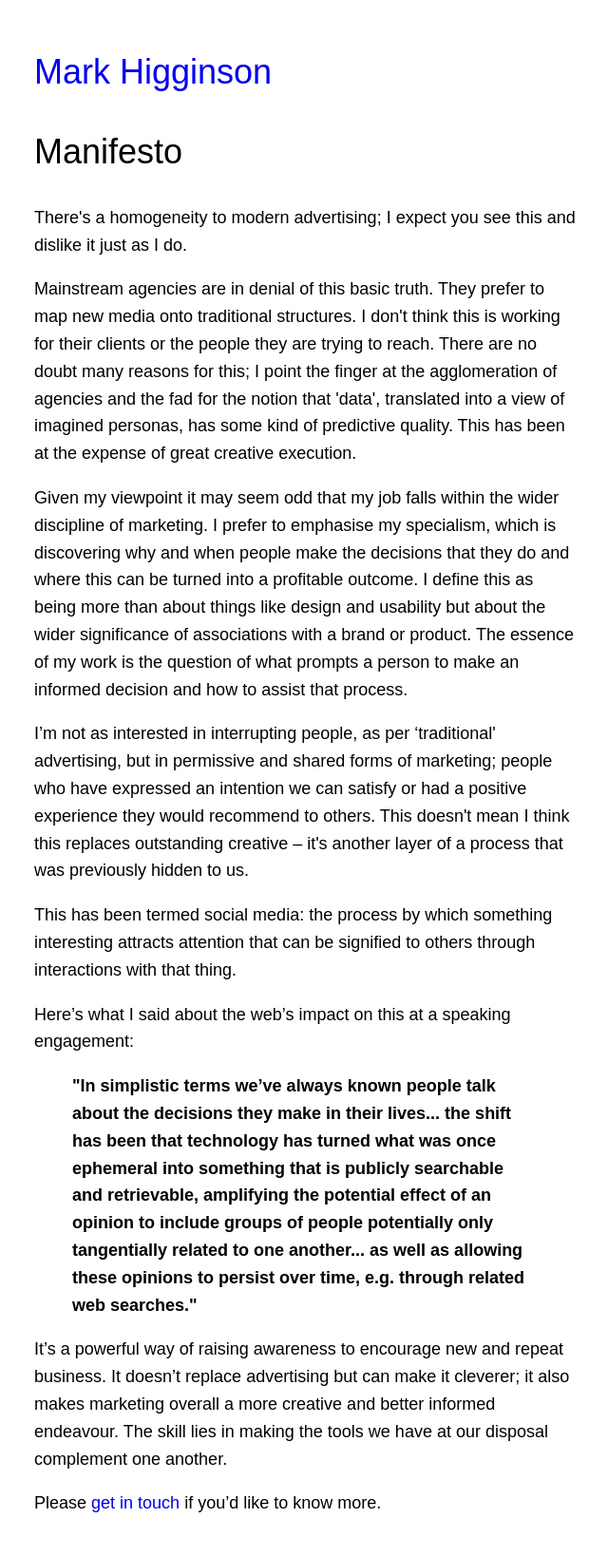
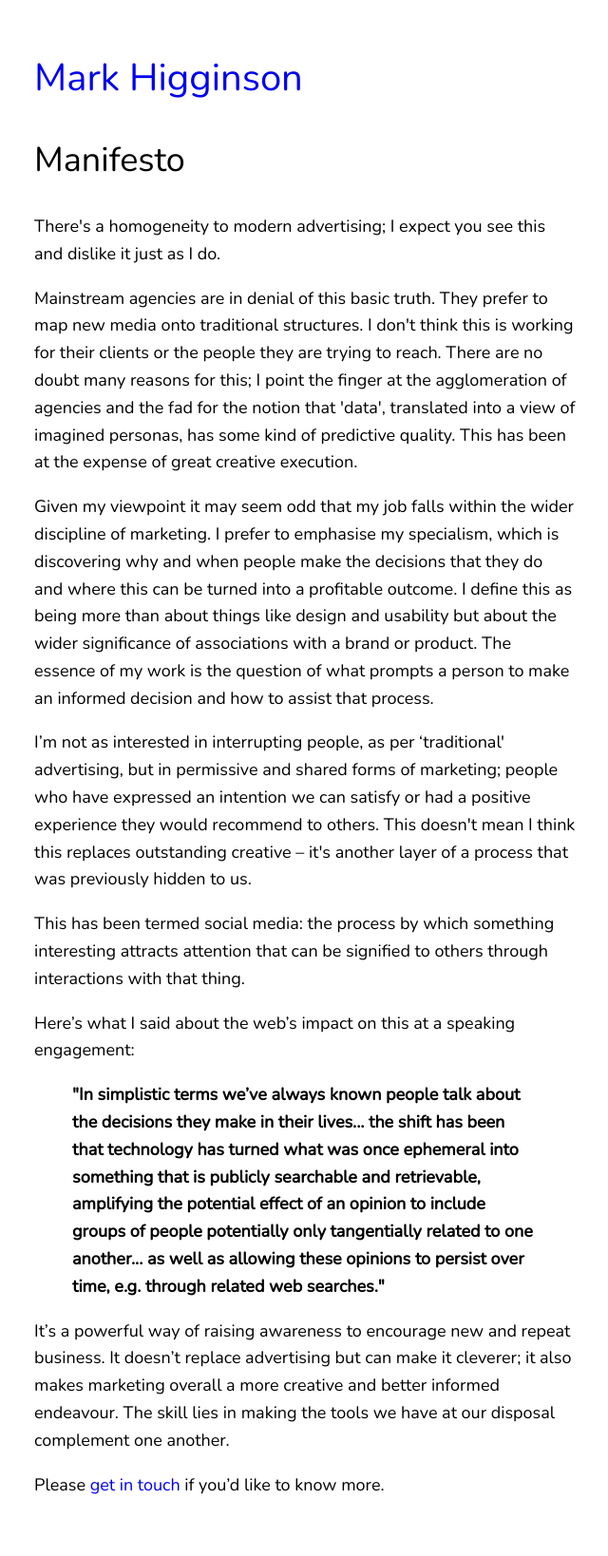
Before and after one commit to markhgn/markhgn.github.io, a Jekyll site: the page pages/manifesto.html, which Jekyll copies as it is, in a window 1280 px wide. Shown: the whole page at 95% size, without its empty margins (319-959 px from the left). Built offline with Jekyll 4.4.1, drawn with Linux system fonts in a browser that asks for light colours.

Commit message:
Font style edits

```diff
--- a/css/style.css
+++ b/css/style.css
@@ -10,7 +10,7 @@
 }
 
 h1 {
-  font-size: 36px;
+  font-size: 40px;
   font-weight:500;
 }
 
--- a/pages/attention_flow.html
+++ b/pages/attention_flow.html
@@ -7,8 +7,8 @@
     <meta name="viewport" content="width=device-width, initial-scale=1.0">
     <meta name="description" content="How people's attention flows on the web.">
 
-    <link rel="stylesheet" type="text/css" href="http://fonts.googleapis.com/css?family=Roboto">
-    <link rel="stylesheet" type="text/css" href="/css/style.css">
+    <link href="https://fonts.googleapis.com/css?family=Nunito" rel="stylesheet">
+    <link href="/css/style.css" rel="stylesheet" type="text/css" >
 
     <meta name="twitter:card" content="summary">
     <meta name="twitter:site" content="markhgn">
--- a/pages/manifesto.html
+++ b/pages/manifesto.html
@@ -7,8 +7,8 @@
     <meta name="viewport" content="width=device-width, initial-scale=1.0">
     <meta name="description" content="Manifesto for modern marketing.">
 
-    <link rel="stylesheet" type="text/css" href="http://fonts.googleapis.com/css?family=Roboto">
-    <link rel="stylesheet" type="text/css" href="/css/style.css">
+    <link href="https://fonts.googleapis.com/css?family=Nunito" rel="stylesheet">
+    <link href="/css/style.css" rel="stylesheet" type="text/css" >
 
     <meta name="twitter:card" content="summary">
     <meta name="twitter:site" content="markhgn">
```
